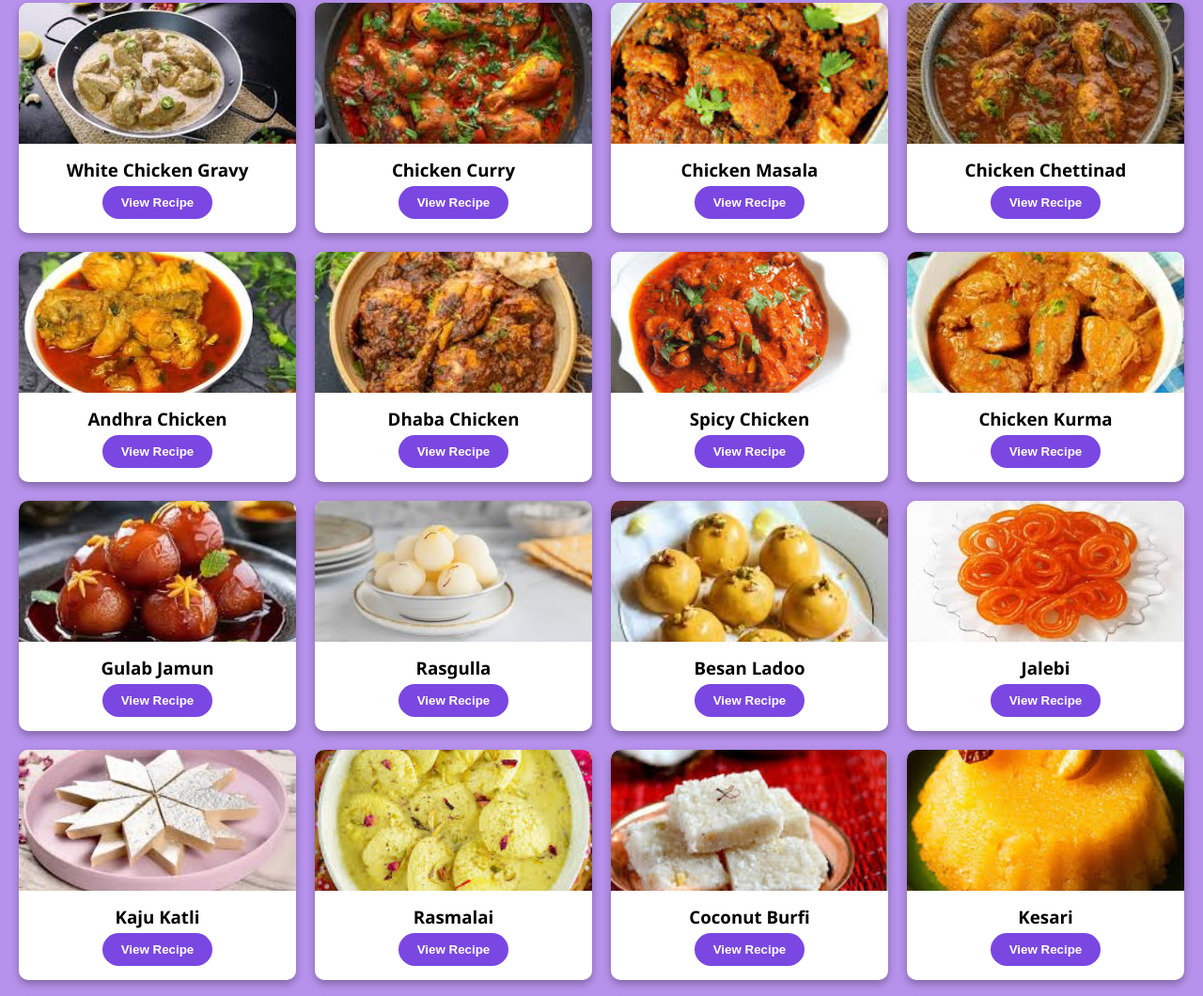
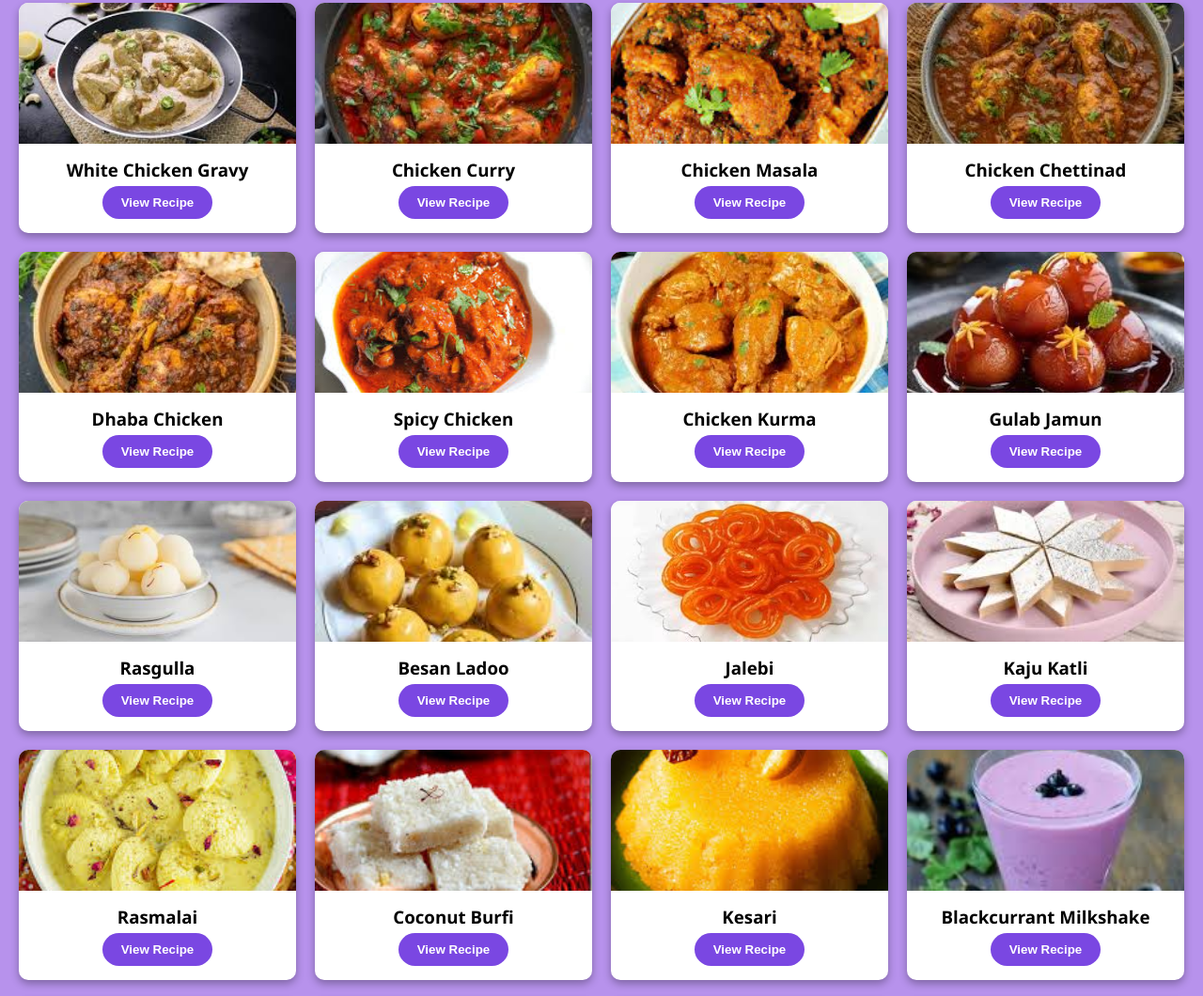
Before and after one commit to Benazeer19/Recipe-Finder, a plain HTML site: page explore.html in a window 1280 px wide. Shown: the part 3349-4409 px from the top of the page at 94% size. Drawn offline with Linux system fonts and the light colour scheme.

Commit message:
Update explore.html

```diff
--- a/explore.html
+++ b/explore.html
@@ -763,17 +763,6 @@
     </button>
   </div>
 
-  <!-- Andhra Chicken Curry -->
-  <div class="recipe-card" data-name="andhra">
-    <img src="image/andhra.jpg" alt="Andhra Chicken Curry" />
-    <h3>Andhra Chicken</h3>
-    <button class="view-recipe-btn"
-      onclick="showRecipe('Andhra Chicken Curry',
-      ['Chicken', 'Red chili powder', 'Curry leaves', 'Onion', 'Garam masala'],
-      ['Cook chicken in spicy gravy with curry leaves'])">
-      View Recipe
-    </button>
-  </div>
 
   <!-- Dhaba Style Chicken -->
   <div class="recipe-card" data-name="dhaba">
```
